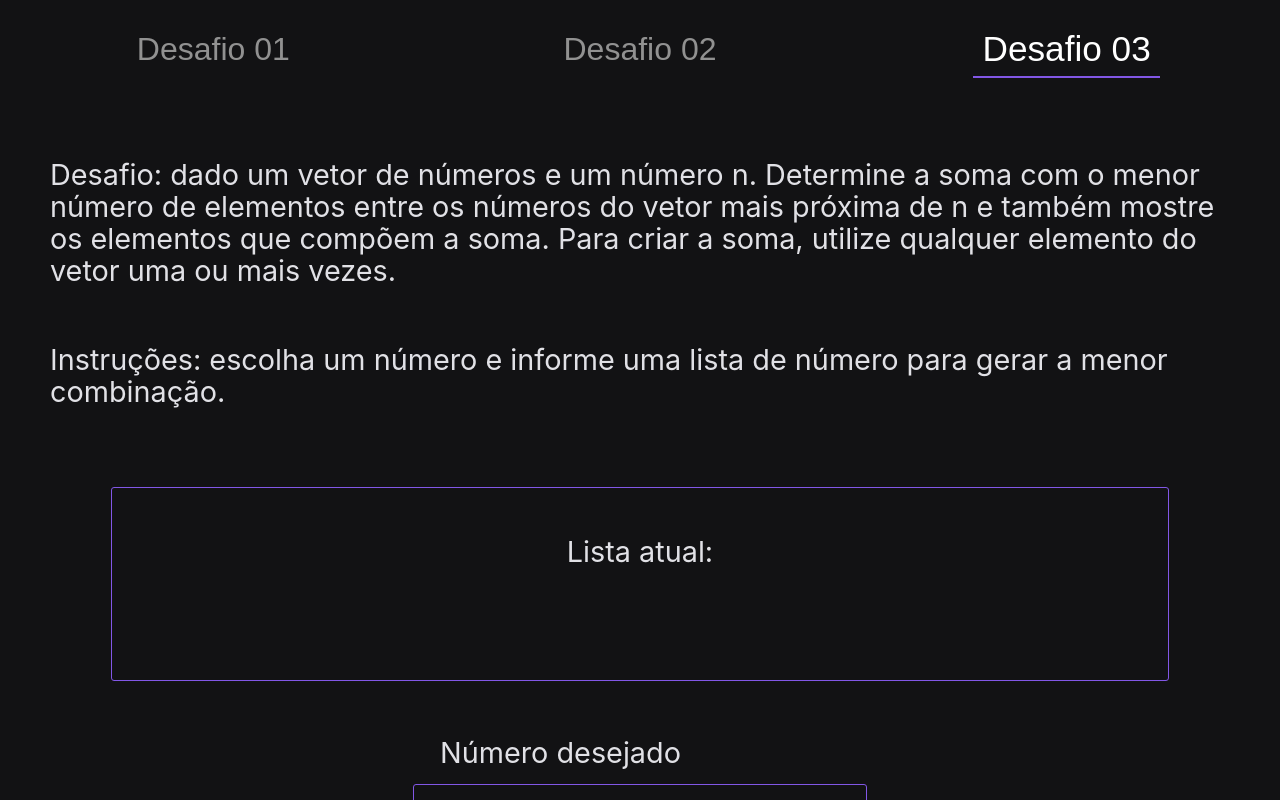
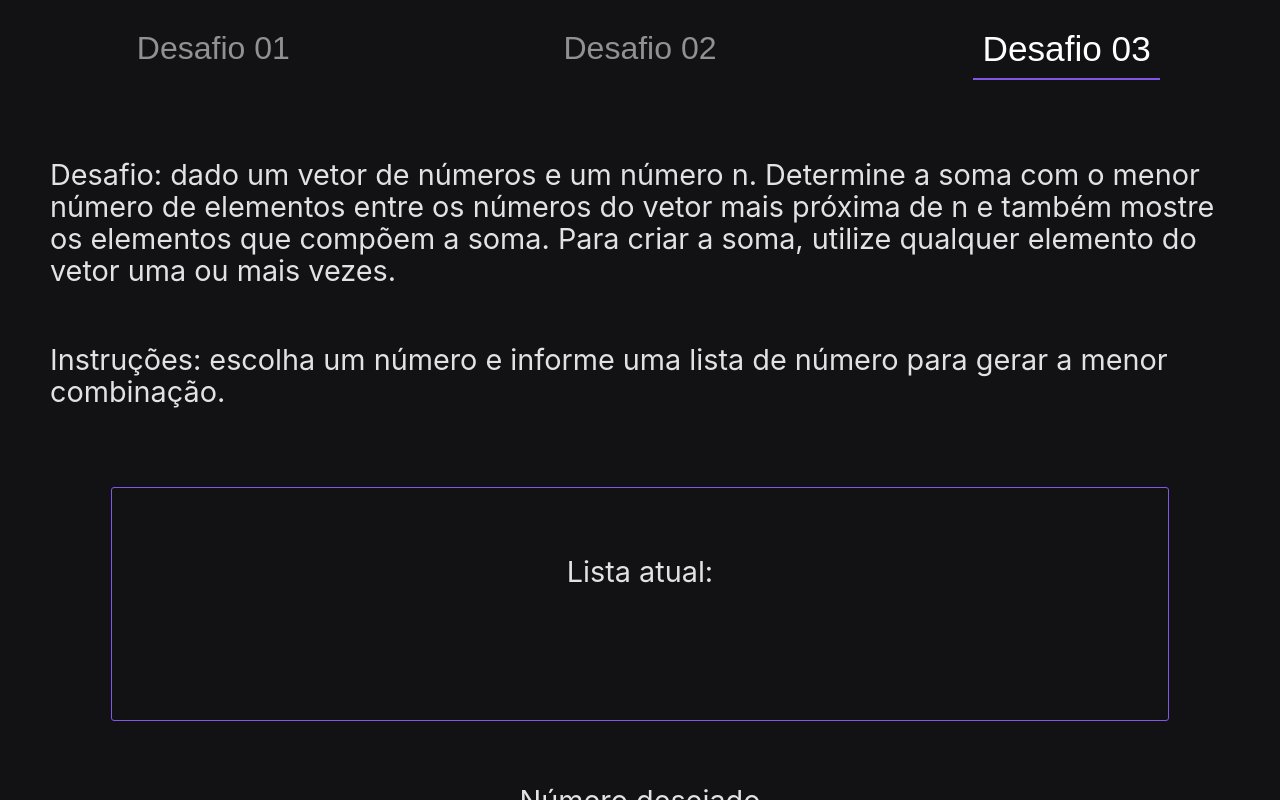
Before and after one commit to maax103/desafio-warren, a React (Create React App) app: page / in a window 1280 px wide. Both pictures are taken after a click on the button "Desafio 03". Shown: the top 800 px of the page. Built offline with nearby package versions, Linux system fonts and the light colour scheme.

Commit message:
finalizado desafio 03

```diff
--- a/src/components/Page/Desafio02/style.js
+++ b/src/components/Page/Desafio02/style.js
@@ -77,6 +77,14 @@ export const Desafio02Container = styled.div`
       }
     }
   }
+  input::-webkit-outer-spin-button,
+  input::-webkit-inner-spin-button {
+  -webkit-appearance: none;
+  margin: 0;
+  }
+  input[type=number] {
+  -moz-appearance: textfield;
+  }
 
   .solution {
     border: 1px solid #8257e6;
--- a/src/components/Page/Desafio03/index.js
+++ b/src/components/Page/Desafio03/index.js
@@ -2,7 +2,7 @@ import React, { useState } from "react";
 import { Desafio03Container } from "./style";
 
 export const Desafio03 = () => {
-  const [number, setNumber] = useState(1);
+  const [number, setNumber] = useState(10);
   const [numberArray, setNumberArray] = useState([]);
   const [insertNumber, setInsertNumber] = useState(1);
   const [solutionArray, setSolutionArray] = useState([]);
@@ -21,7 +21,6 @@ export const Desafio03 = () => {
     });
   }
   function handleSetNumber(e) {
-    // console.log(e);
     if (insertNumber <= 0) {
       return;
     }
@@ -44,23 +43,24 @@ export const Desafio03 = () => {
     solution,
     timeOut
   ) {
-    if (slot < 1 || (new Date() - timeOut) > 10 * 1000) {
+    if (slot < 1) {
       return;
     }
-    // if(solution === undefined){solution = [];}
+    let timeDiff = new Date() - timeOut;
+    if(timeDiff > (5 * 1000)){
+      return
+    }
 
     let slotValue;
     for (let n = 0; n < numberPossibilities; n++) {
       slotValue = array[n];
-      // console.log(solution, slotValue);
       solution.push(slotValue);
 
-      recursiveCall(slot - 1, numberPossibilities, array, objective, solution);
+      recursiveCall(slot - 1, numberPossibilities, array, objective, solution, timeOut);
 
       let total = 0;
       solution.forEach((elem) => (total = total + elem));
       if (total === objective) {
-        // console.log(total, solution);
         solucao.push([...solution]);
       }
       solution.pop();
@@ -70,7 +70,7 @@ export const Desafio03 = () => {
   function calculateSolution(array, numberValue) {
     let newArray =
       array === undefined ? [...numberArray].reverse() : [...array].reverse();
-    let amount = numberValue === undefined ? number : Number(numberValue);
+    let amount = numberValue === undefined ? Number(number) : Number(numberValue);
 
     if ((newArray.length === 1 && newArray[0] === 1) || newArray.length === 0) {
       return;
@@ -88,22 +88,20 @@ export const Desafio03 = () => {
     let totalPossibilities = numberPossibilities ** slotGuess;
     if (totalPossibilities > 10 ** 7) {
       calculateEasySolution();
-      solutionArray.forEach(elem=>{
-        if(elem.length > 30){setDisplayDownload(true)}else{setDisplayDownload(false)}
-      })
       return;
     }
     let timeOut = new Date()
     while (slot <= slot + 5) {
       recursiveCall(slot, numberPossibilities, newArray, amount, solution, timeOut);
       slot += 1;
-      if (solucao.length > 0) {
-        break;
+      if (solucao.length > 0 || ((new Date() - timeOut) > (5 * 1000))) {
+        calculateEasySolution()
+        return
       }
     }
     solucao.forEach((elem) => {
       elem.sort();
-      if(elem.length > 30){setDisplayDownload(true)}else{setDisplayDownload(false)}
+      if (elem.length > 30) { setDisplayDownload(true) } else { setDisplayDownload(false) }
     });
     solucao = uniq(solucao);
     setSolutionArray(solucao);
@@ -113,7 +111,7 @@ export const Desafio03 = () => {
 
   function calculateEasySolution() {
     let newArray = [...numberArray].reverse();
-    let amount = number;
+    let amount = Number(number);
     let solution = [];
     newArray.forEach((elem) => {
       if (elem === 0) {
@@ -134,11 +132,12 @@ export const Desafio03 = () => {
         "Problema complexo. Utilizado algoritmo otimizado de solução única",
         solution,
       ]);
-      return;
     } else {
       solution.push(`Problema sem solução - restou ${amount}`);
       setSolutionArray([solution]);
     }
+    if (solution.length > 30) { setDisplayDownload(true) } else { setDisplayDownload(false) }
+    return
   }
 
   function downloadFile(filename, text) {
@@ -170,26 +169,29 @@ export const Desafio03 = () => {
         <p>Lista atual:</p>
         <p>{numberArray.toString()}</p>
       </div>
+      <div className="menu">
+        <div className="inputs">
           <label>Número desejado</label>
           <input
             value={number}
             type="number"
             min="1"
             onChange={(e) => {
-          setNumber(Number(e.target.value));
-          // calculateSolution(undefined, e.target.value);
+              setNumber(e.target.value);
             }}
           />
+
           <label>Insira um número na lista</label>
           <input
             value={insertNumber}
             type="number"
             min="1"
             onChange={(e) => {
-          setInsertNumber(Number(e.target.value));
+              setInsertNumber(e.target.value);
             }}
             onKeyDown={handleSetNumber}
           />
+        </div>
         <div className="buttons">
           <button
             onClick={() => {
@@ -200,7 +202,7 @@ export const Desafio03 = () => {
           </button>
           <button
             onClick={() => {
-            setNumberArray([1]);
+              setNumberArray([]);
               setSolutionArray([]);
               setDisplayDownload(false);
             }}
@@ -208,6 +210,8 @@ export const Desafio03 = () => {
             Limpar lista
           </button>
         </div>
+      </div>
+      {numberArray.length > 0 && number ?
         <div className="solution">
           <p>Solução:</p>
           {solutionArray.map((elem, index) => (
@@ -220,12 +224,14 @@ export const Desafio03 = () => {
             </p>
           ))}
           {displayDownload ?
-        <button onClick={()=>{downloadFile("arquivo.txt",JSON.stringify(solutionArray))}}>
+            <button className="downloadButton" onClick={() => { downloadFile("arquivo.txt", JSON.stringify(solutionArray)) }}>
               Clique aqui para baixar a lista completa
             </button>
             : ""
           }
         </div>
+        : ""
+      }
     </Desafio03Container>
   );
 };
--- a/src/components/Page/Desafio03/style.js
+++ b/src/components/Page/Desafio03/style.js
@@ -19,7 +19,14 @@ export const Desafio03Container = styled.div`
     line-height: 2rem;
   }
 
-
+  .menu{
+    width: 80vw;
+    padding: 1rem;
+    margin: auto;
+    display: flex;
+    flex-direction: column;
+    justify-content: space-around;
+  }
 
   input {
     background-color: #00000000;
@@ -36,22 +43,77 @@ export const Desafio03Container = styled.div`
     margin: 0.5rem auto 2rem auto;
 
   }
-  /* input::-webkit-outer-spin-button,
+  input::-webkit-outer-spin-button,
   input::-webkit-inner-spin-button {
   -webkit-appearance: none;
   margin: 0;
   }
   input[type=number] {
   -moz-appearance: textfield;
-  } */
+  }
+
+  .buttons{
+    display: flex;
+    flex-direction: row;
+    justify-content: center;
+    align-items: center;
+    min-width: 400px;
+    button{
+      border: 1px solid #8257e6;
+      padding: 1rem;
+      width: 200px;
+      border-radius: 0.2rem;
+      font-size: 1rem;
+      font-weight: bold;
+      background-color: #00000000;
+      color: white;
+      transition: color 0.1s, background-color 0.1s;
+      &:first-child{
+        color: #e1e1e6;
+        &:hover {
+        filter: brightness(1.0);
+        color: #e1e1e6;
+        background-color: #8257e6;
+        }
+      }
+      &:last-child{
+        margin-left: 2rem;
+        border-color: #770000;
+        color: #809181;
+        &:hover{
+            background-color: #880000;
+            color: white;
+        }
+      }
+    }
+  }
+
+  .downloadButton{
+        margin: 2rem auto;
+        max-width: 1000px;
+        color: #E1E1E6;
+        font-size: 2rem;
+        border: none;
+        background-color: #00000000;
+        line-height: 2.2rem;
+
+        &:hover{
+            filter: brightness(2);
+            font-size: 2.2rem;
+        }
+    }
 
   label {
-    min-width: 400px;
-    margin: 0.5rem auto;
+    /* min-width: 400px; */
+    width: 100%;
+    display:flex;
+    justify-content: center;
+    /* text-align: center; */
   }
 
   .solution {
     border: 1px solid #8257e6;
+    min-height: 200px;
     width: 80vw;
     border-radius: 3px;
     margin: 50px auto;
--- a/src/generics/Button/style.js
+++ b/src/generics/Button/style.js
@@ -3,7 +3,7 @@ import styled from "styled-components";
 export const ButtonContainer = styled.div`
   width: 300px;
   background-color: #121214;
-  height: 300px;
+  height: 100px;
   /* border: 1px solid #8257E6; */
   border-right: none;
   border-left: none;
@@ -19,8 +19,9 @@ export const ButtonContainer = styled.div`
   button {
     background-color: #ffffff00;
     border: none;
+    /* height: 100%; */
     font-size: 2rem;
-    line-height: 100%;
+    line-height: 110%;
     color: #919191;
     transition: color, 0.3s, border-bottom, 0.3s;
     padding: 0.6rem;
--- a/src/index.css
+++ b/src/index.css
@@ -11,3 +11,26 @@ code {
   font-family: source-code-pro, Menlo, Monaco, Consolas, 'Courier New',
     monospace;
 }
+::-webkit-scrollbar {
+  width: 8px;
+}
+
+/* Track */
+::-webkit-scrollbar-track {
+  background: #d0d0d0;
+}
+
+/* Handle */
+::-webkit-scrollbar-thumb {
+  border-radius: 0.4rem;
+  background: #888;
+}
+
+/* Handle on hover */
+::-webkit-scrollbar-thumb:hover {
+  background: #555;
+}
+html, body {
+  max-width: 100%;
+  overflow-x: hidden;
+}
```
Lines whose indentation alone changed are shown as unchanged.
